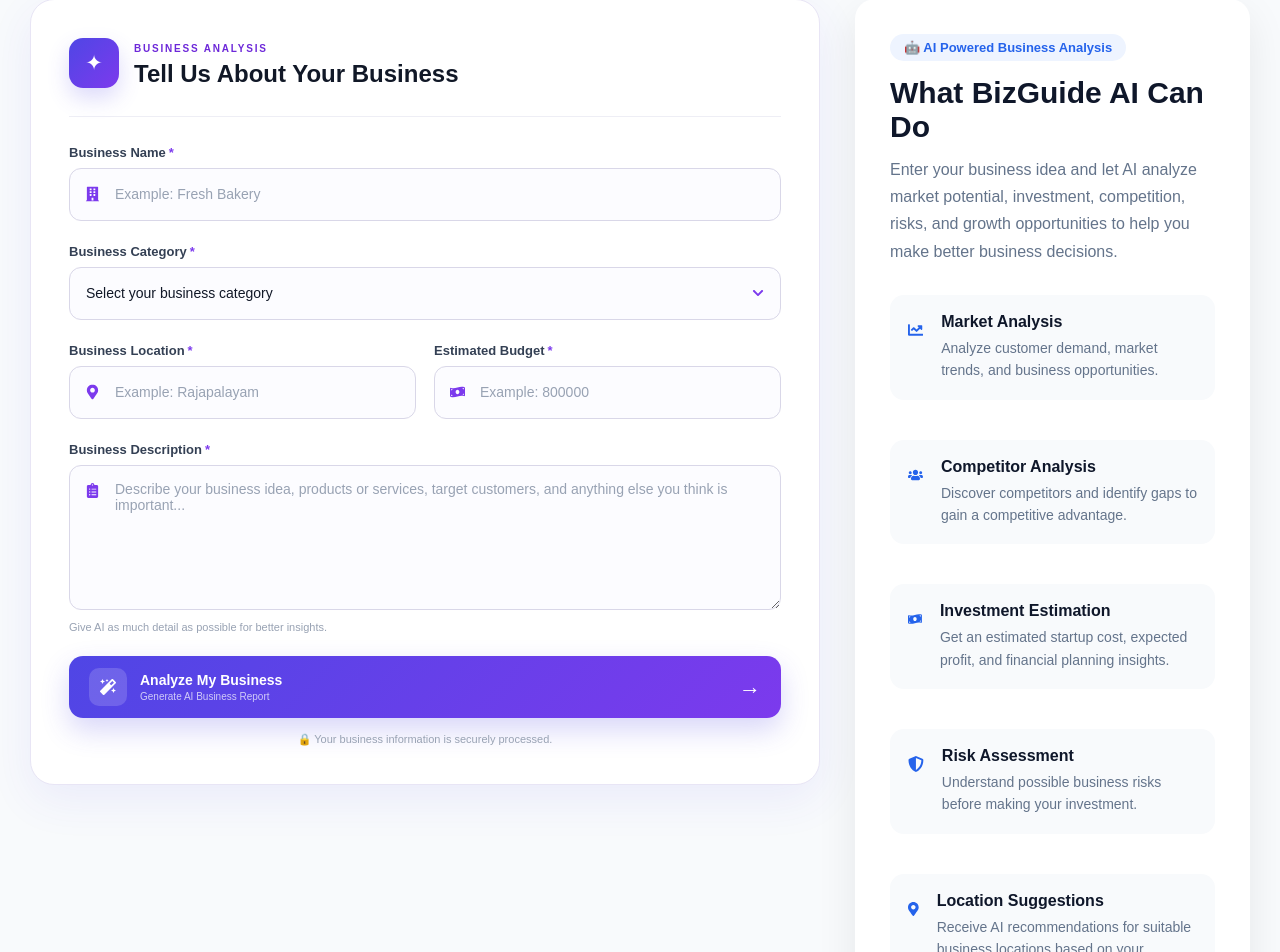
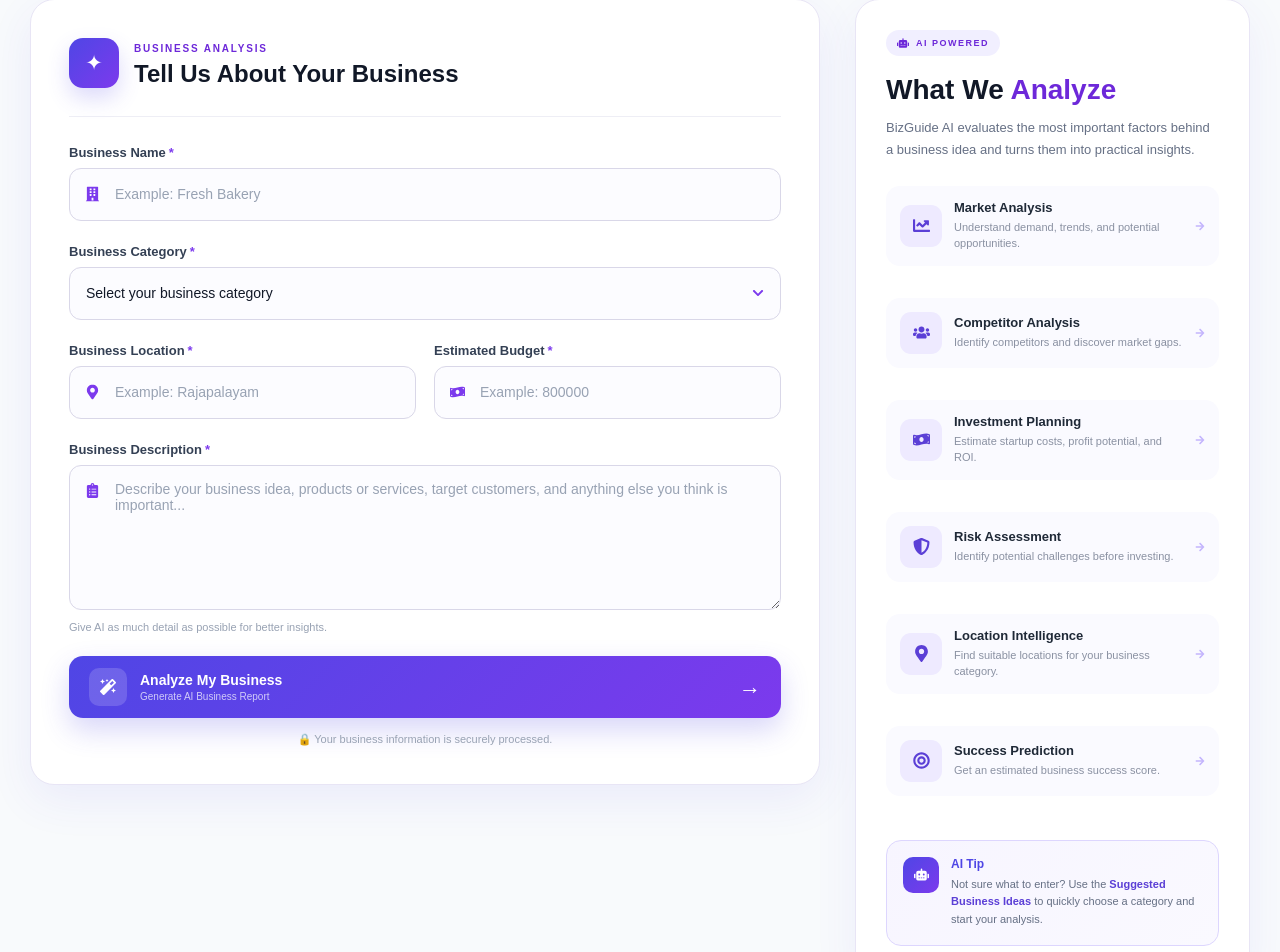
Before and after one commit to Vishwakumar-1927/BizGuide-AI, a React (Vite) app in the folder client/: page /analyze in a window 1280 px wide. Shown: the part 450-1402 px from the top of the page. Built offline with nearby package versions, Linux system fonts and the light colour scheme.

Commit message:
improve analysisinfo

```diff
--- a/client/src/components/AnalysisInfo.css
+++ b/client/src/components/AnalysisInfo.css
@@ -1,88 +1,306 @@
-.analysis-card{
-    background:#ffffff;
-    border-radius:20px;
-    padding:35px;
-    box-shadow:0 15px 40px rgba(0,0,0,.08);
-    height:fit-content;
+.analysis-card {
+  width: 100%;
+
+  padding: 30px;
+
+  border: 1px solid #e8e5f5;
+
+  border-radius: 24px;
+
+  background: #ffffff;
+
+  box-shadow:
+    0 15px 45px rgba(79, 70, 229, 0.07);
 }
 
-.analysis-header span{
-    display:inline-block;
-    padding:6px 14px;
-    background:#eef4ff;
-    color:#2563eb;
-    border-radius:30px;
-    font-size:13px;
-    font-weight:600;
-    margin-bottom:15px;
+
+/* =========================
+   HEADER
+========================= */
+
+.analysis-ai-badge {
+  display: inline-flex;
+
+  align-items: center;
+
+  gap: 7px;
+
+  padding: 7px 11px;
+
+  border-radius: 20px;
+
+  color: #6d28d9;
+
+  background: #f1efff;
+
+  font-size: 9px;
+
+  font-weight: 800;
+
+  letter-spacing: 1.5px;
 }
 
-.analysis-header h2{
-    font-size:30px;
-    color:#0f172a;
-    margin-bottom:12px;
+.analysis-ai-badge svg {
+  font-size: 12px;
 }
 
-.analysis-header p{
-    color:#64748b;
-    line-height:1.7;
-    margin-bottom:30px;
+.analysis-header h2 {
+  margin: 17px 0 10px;
+
+  color: #111827;
+
+  font-size: 28px;
+
+  line-height: 1.2;
+
+  font-weight: 800;
 }
 
-.analysis-list{
-    display:flex;
-    flex-direction:column;
-    gap:18px;
+.analysis-header h2 span {
+  color: #6d28d9;
 }
 
-.analysis-item{
-    display:flex;
-    gap:18px;
-    align-items:flex-start;
-    padding:18px;
-    border-radius:14px;
-    background:#f8fafc;
-    transition:.3s;
+.analysis-header p {
+  margin: 0 0 25px;
+
+  color: #667085;
+
+  font-size: 13px;
+
+  line-height: 1.7;
 }
 
-.analysis-item:hover{
-    transform:translateX(5px);
-    background:#eef4ff;
+
+/* =========================
+   LIST
+========================= */
+
+.analysis-list {
+  display: flex;
+
+  flex-direction: column;
+
+  gap: 10px;
 }
 
-.analysis-icon{
-    font-size:26px;
-    color:#2563eb;
-    margin-top:4px;
+.analysis-item {
+  position: relative;
+
+  display: flex;
+
+  align-items: center;
+
+  gap: 12px;
+
+  padding: 13px;
+
+  border: 1px solid transparent;
+
+  border-radius: 14px;
+
+  background: #fafaff;
+
+  transition: all 0.25s ease;
 }
 
-.analysis-item h4{
-    margin-bottom:6px;
-    color:#0f172a;
+.analysis-item:hover {
+  border-color: #ddd6fe;
+
+  background: #f7f5ff;
+
+  transform: translateX(4px);
 }
 
-.analysis-item p{
-    color:#64748b;
-    line-height:1.6;
-    font-size:14px;
+
+/* =========================
+   ICON
+========================= */
+
+.analysis-item-icon {
+  width: 42px;
+  height: 42px;
+
+  flex-shrink: 0;
+
+  display: flex;
+
+  align-items: center;
+  justify-content: center;
+
+  border-radius: 11px;
+
+  color: #5b3fd6;
+
+  background: #eeeaff;
+
+  font-size: 17px;
+
+  transition: all 0.25s ease;
 }
 
-.analysis-tip{
-    margin-top:30px;
-    background:linear-gradient(135deg,#2563eb,#4f46e5);
-    color:white;
-    border-radius:18px;
-    padding:20px;
-    display:flex;
-    gap:15px;
-    align-items:flex-start;
+.analysis-item:hover .analysis-item-icon {
+  color: white;
+
+  background:
+    linear-gradient(
+      135deg,
+      #4f46e5,
+      #7c3aed
+    );
+
+  transform: scale(1.05);
 }
 
-.analysis-tip svg{
-    font-size:26px;
-    flex-shrink:0;
+
+/* =========================
+   CONTENT
+========================= */
+
+.analysis-item-content {
+  min-width: 0;
+
+  flex: 1;
 }
 
-.analysis-tip p{
-    line-height:1.7;
+.analysis-item h4 {
+  margin: 0 0 4px;
+
+  color: #1f2937;
+
+  font-size: 13px;
+
+  font-weight: 750;
 }
+
+.analysis-item p {
+  margin: 0;
+
+  color: #8a91a2;
+
+  font-size: 11px;
+
+  line-height: 1.5;
+}
+
+
+/* =========================
+   ARROW
+========================= */
+
+.analysis-arrow {
+  flex-shrink: 0;
+
+  color: #c4b5fd;
+
+  font-size: 10px;
+
+  transition:
+    color 0.25s ease,
+    transform 0.25s ease;
+}
+
+.analysis-item:hover .analysis-arrow {
+  color: #6d28d9;
+
+  transform: translateX(3px);
+}
+
+
+/* =========================
+   AI TIP
+========================= */
+
+.analysis-tip {
+  display: flex;
+
+  align-items: flex-start;
+
+  gap: 12px;
+
+  margin-top: 22px;
+
+  padding: 16px;
+
+  border: 1px solid #ddd6fe;
+
+  border-radius: 15px;
+
+  background:
+    linear-gradient(
+      135deg,
+      #f7f5ff,
+      #faf9ff
+    );
+}
+
+.tip-icon {
+  width: 36px;
+  height: 36px;
+
+  flex-shrink: 0;
+
+  display: flex;
+
+  align-items: center;
+  justify-content: center;
+
+  border-radius: 10px;
+
+  color: white;
+
+  background:
+    linear-gradient(
+      135deg,
+      #4f46e5,
+      #7c3aed
+    );
+
+  font-size: 15px;
+}
+
+.tip-content strong {
+  display: block;
+
+  margin-bottom: 5px;
+
+  color: #4f46e5;
+
+  font-size: 12px;
+}
+
+.tip-content p {
+  margin: 0;
+
+  color: #667085;
+
+  font-size: 11px;
+
+  line-height: 1.6;
+}
+
+.tip-content b {
+  color: #5b3fd6;
+}
+
+
+/* =========================
+   MOBILE
+========================= */
+
+@media (max-width: 700px) {
+
+  .analysis-card {
+    padding: 24px 20px;
+
+    border-radius: 20px;
+  }
+
+  .analysis-header h2 {
+    font-size: 25px;
+  }
+
+  .analysis-item {
+    padding: 12px;
+  }
+
+}
--- a/client/src/components/AnalysisInfo.jsx
+++ b/client/src/components/AnalysisInfo.jsx
@@ -5,112 +5,132 @@
   FaUsers,
   FaMoneyBillWave,
   FaShieldAlt,
-  FaLightbulb,
   FaMapMarkerAlt,
   FaBullseye,
   FaRobot,
+  FaArrowRight,
 } from "react-icons/fa";
 
 function AnalysisInfo() {
+  const analysisItems = [
+    {
+      icon: <FaChartLine />,
+      title: "Market Analysis",
+      desc: "Understand demand, trends, and potential opportunities.",
+    },
+    {
+      icon: <FaUsers />,
+      title: "Competitor Analysis",
+      desc: "Identify competitors and discover market gaps.",
+    },
+    {
+      icon: <FaMoneyBillWave />,
+      title: "Investment Planning",
+      desc: "Estimate startup costs, profit potential, and ROI.",
+    },
+    {
+      icon: <FaShieldAlt />,
+      title: "Risk Assessment",
+      desc: "Identify potential challenges before investing.",
+    },
+    {
+      icon: <FaMapMarkerAlt />,
+      title: "Location Intelligence",
+      desc: "Find suitable locations for your business category.",
+    },
+    {
+      icon: <FaBullseye />,
+      title: "Success Prediction",
+      desc: "Get an estimated business success score.",
+    },
+  ];
+
   return (
-    <div className="analysis-card">
+    <aside className="analysis-card">
+
+      {/* HEADER */}
 
       <div className="analysis-header">
-        <span>🤖 AI Powered Business Analysis</span>
 
-        <h2>What BizGuide AI Can Do</h2>
+        <div className="analysis-ai-badge">
+          <FaRobot />
+          <span>AI POWERED</span>
+        </div>
+
+        <h2>
+          What We
+          <span> Analyze</span>
+        </h2>
 
         <p>
-          Enter your business idea and let AI analyze market potential,
-          investment, competition, risks, and growth opportunities to help
-          you make better business decisions.
+          BizGuide AI evaluates the most important factors behind a
+          business idea and turns them into practical insights.
         </p>
+
       </div>
+
+
+      {/* ANALYSIS ITEMS */}
 
       <div className="analysis-list">
 
-        <div className="analysis-item">
-          <FaChartLine className="analysis-icon" />
-          <div>
-            <h4>Market Analysis</h4>
-            <p>
-              Analyze customer demand, market trends, and business opportunities.
-            </p>
-          </div>
+        {analysisItems.map((item, index) => (
+
+          <div
+            className="analysis-item"
+            key={index}
+          >
+
+            <div className="analysis-item-icon">
+              {item.icon}
             </div>
 
-        <div className="analysis-item">
-          <FaUsers className="analysis-icon" />
-          <div>
-            <h4>Competitor Analysis</h4>
+            <div className="analysis-item-content">
+
+              <h4>
+                {item.title}
+              </h4>
+
               <p>
-              Discover competitors and identify gaps to gain a competitive
-              advantage.
+                {item.desc}
               </p>
-          </div>
+
             </div>
 
-        <div className="analysis-item">
-          <FaMoneyBillWave className="analysis-icon" />
-          <div>
-            <h4>Investment Estimation</h4>
-            <p>
-              Get an estimated startup cost, expected profit, and financial
-              planning insights.
-            </p>
-          </div>
+            <FaArrowRight className="analysis-arrow" />
+
           </div>
 
-        <div className="analysis-item">
-          <FaShieldAlt className="analysis-icon" />
-          <div>
-            <h4>Risk Assessment</h4>
-            <p>
-              Understand possible business risks before making your investment.
-            </p>
-          </div>
+        ))}
+
       </div>
 
-        <div className="analysis-item">
-          <FaMapMarkerAlt className="analysis-icon" />
-          <div>
-            <h4>Location Suggestions</h4>
-            <p>
-              Receive AI recommendations for suitable business locations based
-              on your selected city and category.
-            </p>
-          </div>
+
+      {/* AI TIP */}
+
+      <div className="analysis-tip">
+
+        <div className="tip-icon">
+          <FaRobot />
         </div>
 
-        <div className="analysis-item">
-          <FaBullseye className="analysis-icon" />
-          <div>
-            <h4>Business Success Prediction</h4>
+        <div className="tip-content">
+
+          <strong>
+            AI Tip
+          </strong>
+
           <p>
-              View an estimated success rate using market demand, competition,
-              and investment analysis.
+            Not sure what to enter? Use the
+            <b> Suggested Business Ideas </b>
+            to quickly choose a category and start your analysis.
           </p>
-          </div>
+
         </div>
 
       </div>
 
-      <div className="analysis-tip">
-        <FaRobot />
-
-        <div>
-          <strong>AI Tip</strong>
-          <p>
-            You can also choose from our <strong>Suggested Business Ideas</strong>
-            if you're unsure what business to start. BizGuide AI will generate a
-            personalized report with recommendations, SWOT analysis, financial
-            insights, and a business roadmap.
-          </p>
-        </div>
-
-      </div>
-
-    </div>
+    </aside>
   );
 }
 
```
Lines whose indentation alone changed are shown as unchanged.
